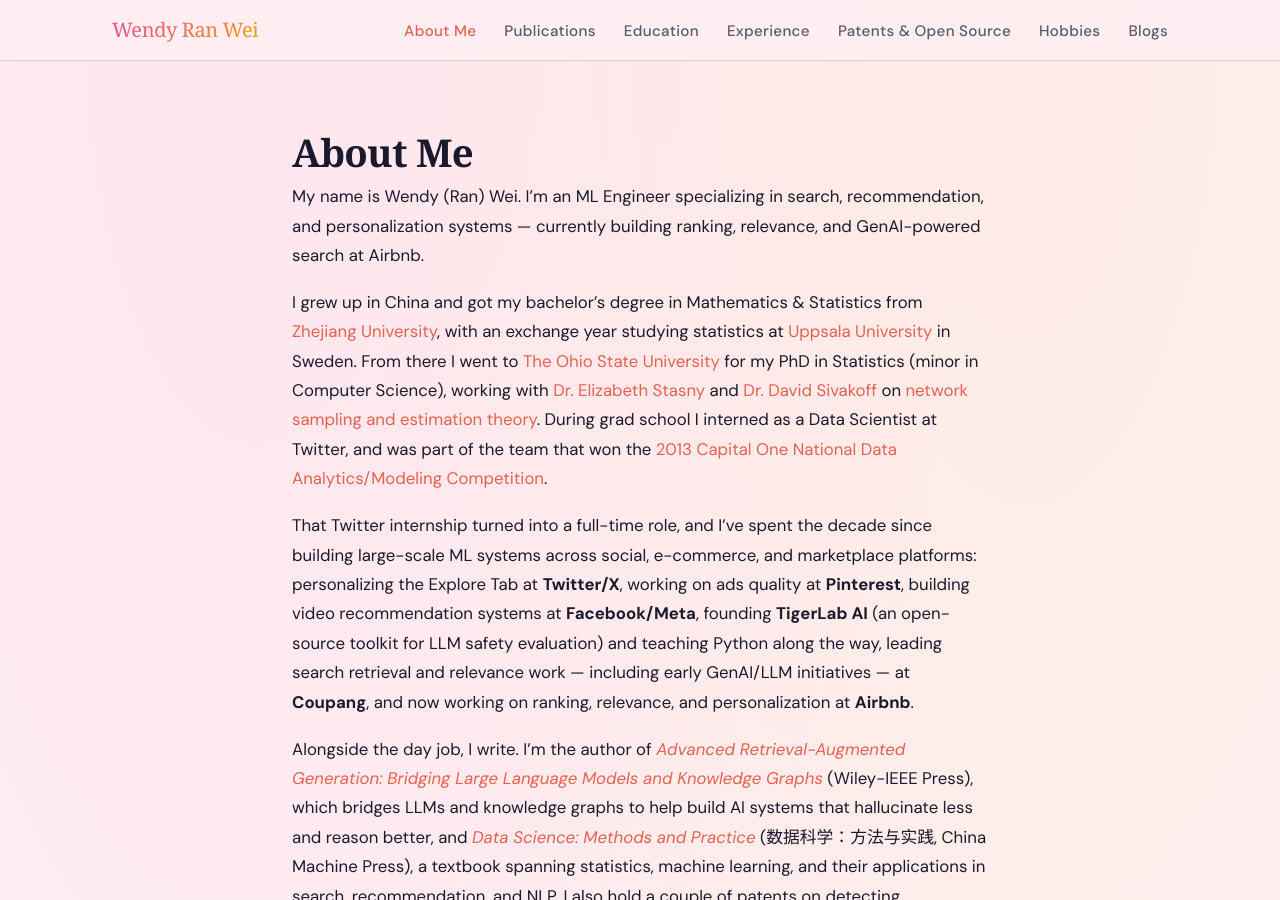
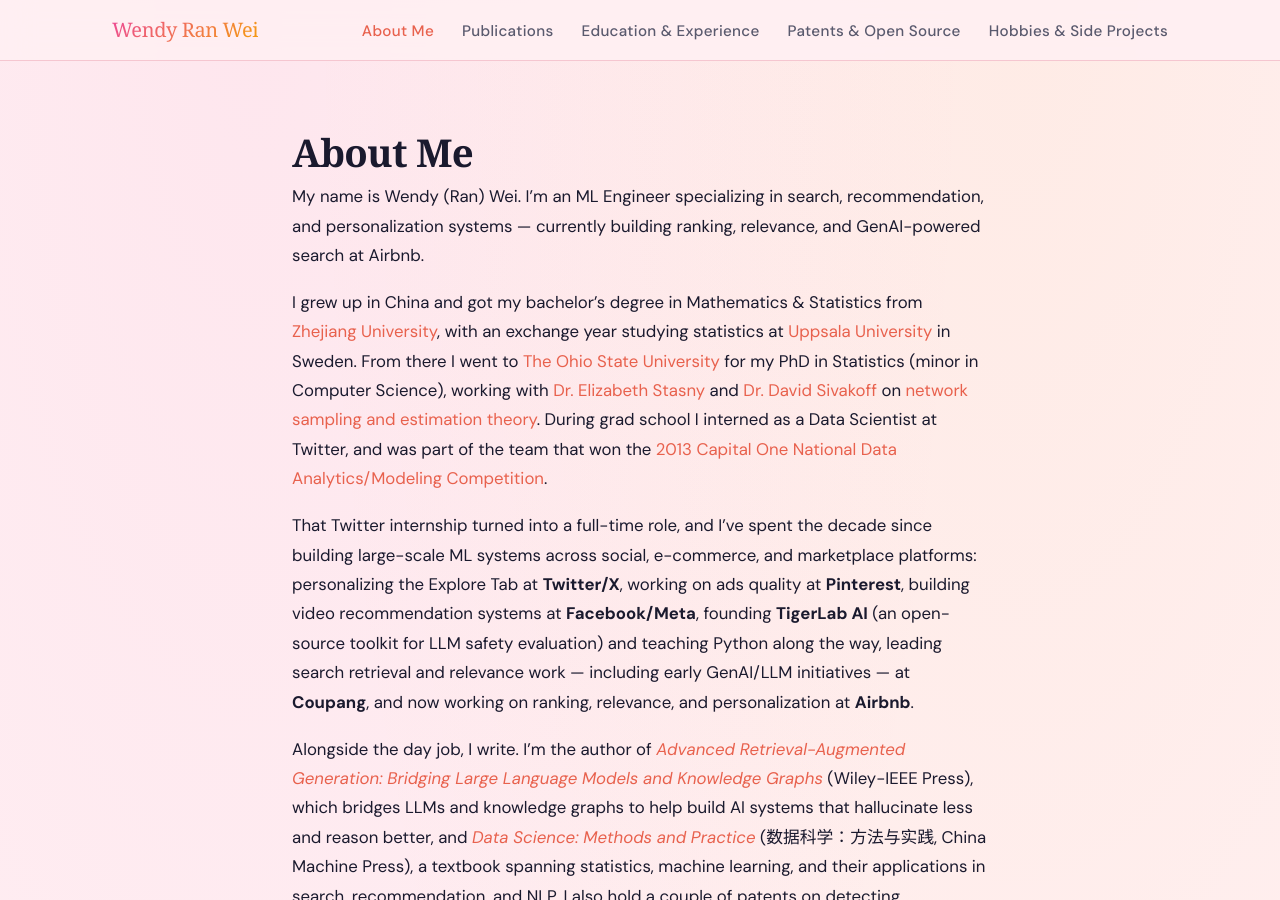
Before and after one commit to wendyran/wendyran.github.io, a Jekyll site: the page built from about.md, in a window 1280 px wide and 900 px high. Built offline with Jekyll 4.4.1, drawn with Linux system fonts in a browser that asks for light colours; some web fonts are replaced.

Commit message:
Update header.html

```diff
--- a/_includes/header.html
+++ b/_includes/header.html
@@ -7,11 +7,9 @@
     <ul class="nav-links">
       <li><a href="{{ "/about/" | prepend: site.baseurl }}"{% if page.url == '/about/' %} class="active"{% endif %}>About Me</a></li>
       <li><a href="{{ "/#publications" | prepend: site.baseurl }}">Publications</a></li>
-      <li><a href="{{ "/#education" | prepend: site.baseurl }}">Education</a></li>
-      <li><a href="{{ "/#experience" | prepend: site.baseurl }}">Experience</a></li>
+      <li><a href="{{ "/#education" | prepend: site.baseurl }}">Education &amp; Experience</a></li>
       <li><a href="{{ "/#patents" | prepend: site.baseurl }}">Patents &amp; Open Source</a></li>
-      <li><a href="{{ "/#hobbies" | prepend: site.baseurl }}">Hobbies</a></li>
-      <li><a href="{{ "/blogs/" | prepend: site.baseurl }}"{% if page.url == '/blogs/' %} class="active"{% endif %}>Blogs</a></li>
+      <li><a href="{{ "/#hobbies" | prepend: site.baseurl }}">Hobbies &amp; Side Projects</a></li>
     </ul>
   </div>
 </nav>
```
